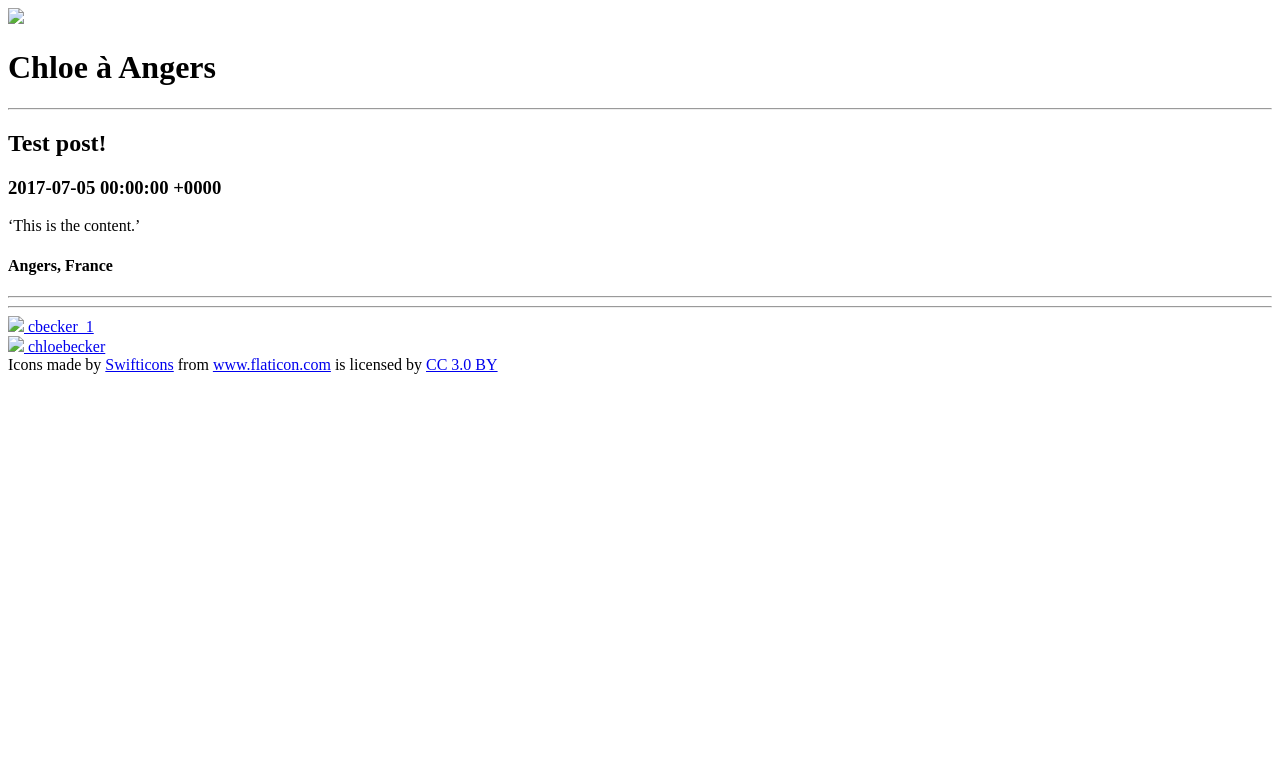
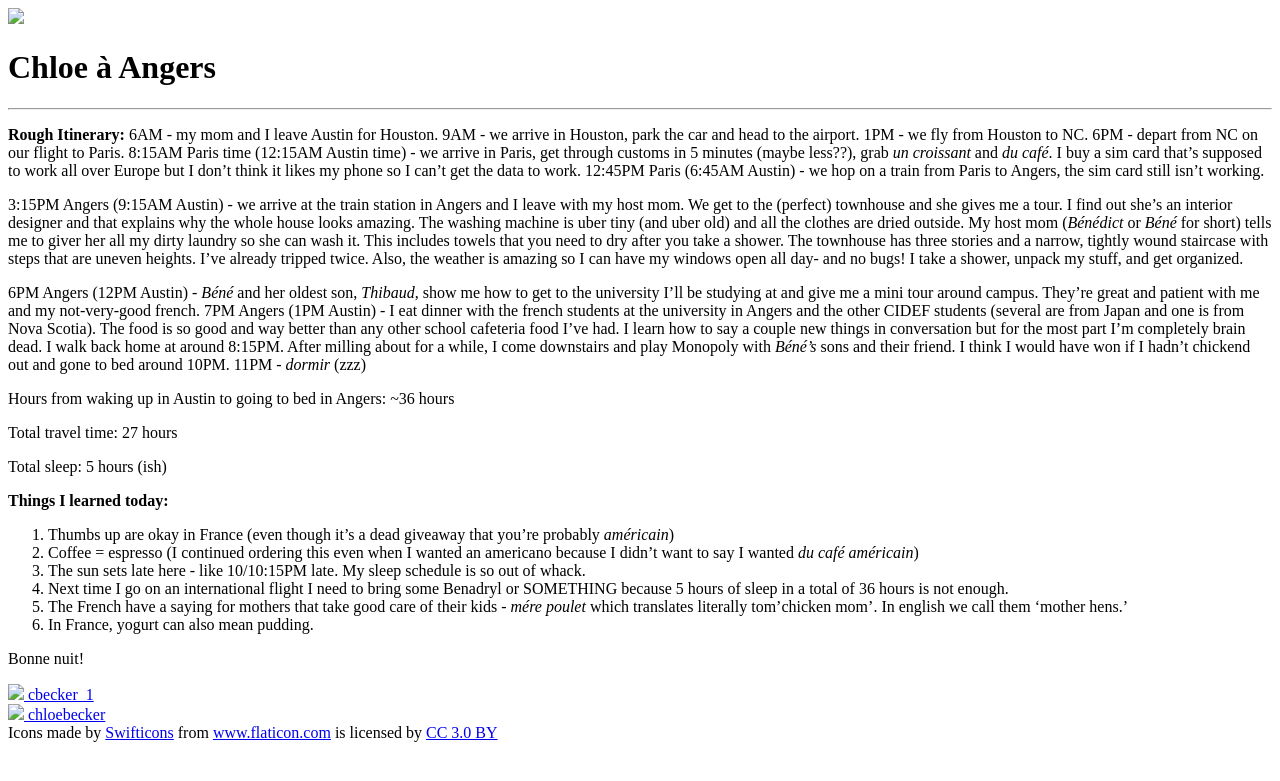
Before and after one commit to chloebecker/blog, a Jekyll site: the page built from _posts/2017-06-02-test.md, in a window 1280 px wide. Shown: the top 781 px of the page. Built offline with Jekyll 4.4.1, drawn with Linux system fonts in a browser that asks for light colours.

Commit message:
first commit

```diff
--- a/_layouts/default.html
+++ b/_layouts/default.html
@@ -13,7 +13,7 @@
   </head>
   <body>
     <header>
-      <img id="header-img" src="img/sketch.jpg">
+      <img id="header-img" src="img/sketch-v2.jpg">
       <h1>{{ site.title }}</h1>
       <hr class="big-hr">
     </header>
--- a/_layouts/post.html
+++ /dev/null
@@ -1,9 +0,0 @@
----
-layout: default
----
-
-<h2>{{page.title}}</h2>
-<h3>{{page.date}}</h3>
-<p>{{page.content}}</p>
-<h4>{{page.location}}</h4> <!--include link to google search-->
-<hr class="small-hr"><hr class="small-hr">
--- a/_posts/2017-06-02-test.md
+++ b/_posts/2017-06-02-test.md
@@ -1,8 +1,32 @@
 ---
-layout: post
-title: Test post!
-date: July 5th
-location: Angers, France
+layout: default
+title: Première Jour
+location: Texas, Paris, Angers (click me!)
+city: angers
 ---
 
-'This is the content.'
+__Rough Itinerary:__
+6AM - my mom and I leave Austin for Houston. 9AM - we arrive in Houston, park the car and head to the airport. 1PM - we fly from Houston to NC. 6PM - depart from NC on our flight to Paris. 8:15AM Paris time (12:15AM Austin time) - we arrive in Paris, get through customs in 5 minutes (maybe less??), grab _un croissant_ and _du café_. I buy a sim card that's supposed to work all over Europe but I don't think it likes my phone so I can't get the data to work. 12:45PM Paris (6:45AM Austin) - we hop on a train from Paris to Angers, the sim card still isn't working.
+
+3:15PM Angers (9:15AM Austin) - we arrive at the train station in Angers and I leave with my host mom. We get to the (perfect) townhouse and she gives me a tour. I find out she's an interior designer and that explains why the whole house looks amazing. The washing machine is uber tiny (and uber old) and all the clothes are dried outside. My host mom (_Bénédict_ or _Béné_ for short) tells me to giver her all my dirty laundry so she can wash it. This includes towels that you need to dry after you take a shower. The townhouse has three stories and a narrow, tightly wound staircase with steps that are uneven heights. I've already tripped twice. Also, the weather is amazing so I can have my windows open all day- and no bugs! I take a shower, unpack my stuff, and get organized.
+
+6PM Angers (12PM Austin) - _Béné_ and her oldest son, _Thibaud_, show me how to get to the university I'll be studying at and give me a mini tour around campus. They're great and patient with me and my not-very-good french. 7PM Angers (1PM Austin) - I eat dinner with the french students at the university in Angers and the other CIDEF students (several are from Japan and one is from Nova Scotia). The food is so good and way better than any other school cafeteria food I've had. I learn how to say a couple new things in conversation but for the most part I'm completely brain dead. I walk back home at around 8:15PM. After milling about for a while, I come downstairs and play Monopoly with _Béné's_ sons and their friend. I think I would have won if I hadn't chickend out and gone to bed around 10PM. 11PM - _dormir_ (zzz)
+
+
+
+Hours from waking up in Austin to going to bed in Angers: ~36 hours
+
+Total travel time: 27 hours
+
+Total sleep: 5 hours (ish)
+
+
+__Things I learned today:__
+1. Thumbs up are okay in France (even though it's a dead giveaway that you're probably _américain_)
+2. Coffee = espresso (I continued ordering this even when I wanted an americano because I didn't want to say I wanted _du café américain_)
+4. The sun sets late here - like 10/10:15PM late. My sleep schedule is so out of whack.
+5. Next time I go on an international flight I need to bring some Benadryl or SOMETHING because 5 hours of sleep in a total of 36 hours is not enough.
+6. The French have a saying for mothers that take good care of their kids - _mére poulet_ which translates literally tom'chicken mom'. In english we call them 'mother hens.'
+7. In France, yogurt can also mean pudding.
+
+Bonne nuit!
```
Also changed, not shown: css/travelBlog.css (+44 -38 lines), index.html (+7 -1 lines), img/sketch-v2.jpg (added), img/sketch.jpg.
